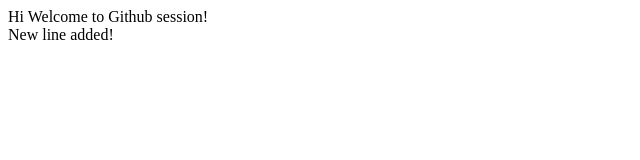
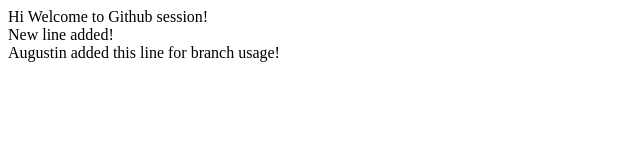
Before and after one commit to prakashmcam/demoapp, a plain HTML site: page index.html in a window 1280 px wide. Shown: the whole page, without its empty margins (0-640 px from the left). Drawn offline with Linux system fonts and the light colour scheme.

Commit message:
index file updated by augustin

```diff
--- a/index.html
+++ b/index.html
@@ -3,5 +3,7 @@
     Hi Welcome to Github session!
     <br>
     New line added!
+    <br>
+    Augustin added this line for branch usage!
 </body>
 </html>
```
